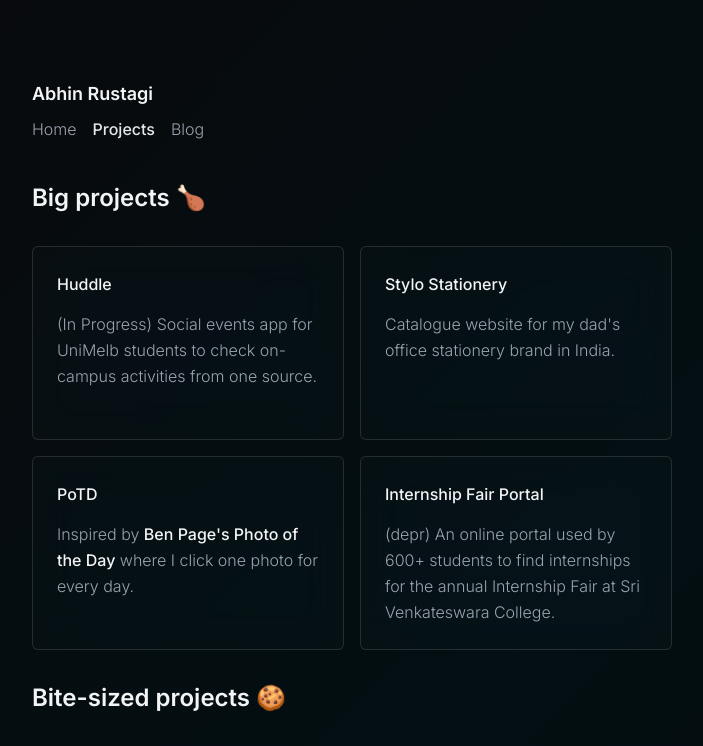
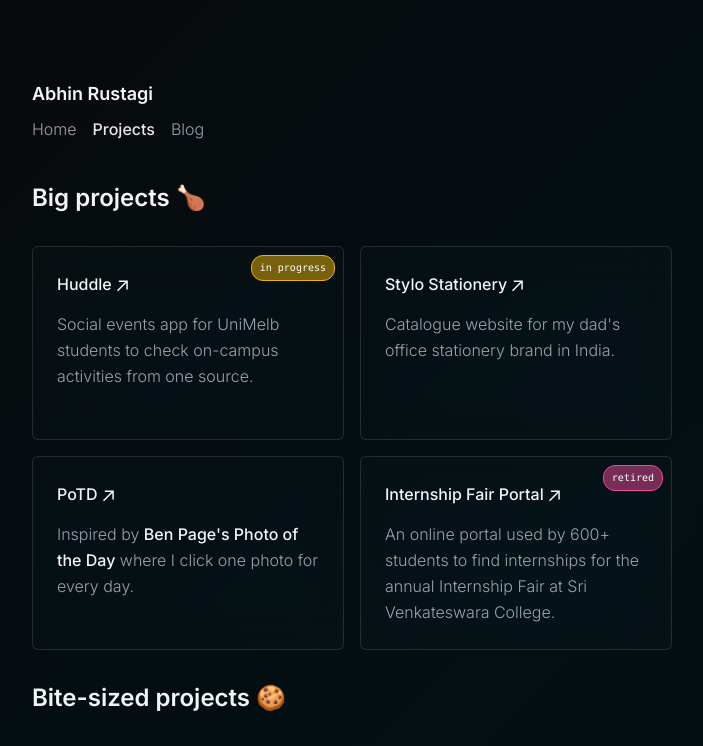
Before and after one commit to AbhinRustagi/abhin.dev, a Next.js app: page /projects in a window 1280 px wide. Shown: the top 746 px of the page, without its empty margins (288-991 px from the left). Built offline with nearby package versions, Linux system fonts and the light colour scheme.

Commit message:
feat: add card status

```diff
--- a/src/app/_components/Card.tsx
+++ b/src/app/_components/Card.tsx
@@ -1,17 +1,55 @@
 import Link from "next/link";
+
+type StatusType = "retired" | "in progress";
+
+interface StatusProps {
+  type: StatusType;
+}
+
+const Status = (props: StatusProps) => {
+  const styles = {
+    retired: "bg-pink-500/50 border-pink-500",
+    "in progress": "bg-yellow-500/50 border-yellow-500",
+  };
+
+  return (
+    <div
+      className={`absolute top-2 right-2 text-white rounded-xl py-1 px-2 text-[0.625rem] font-mono border ${
+        styles[props.type]
+      }`}
+    >
+      {props.type}
+    </div>
+  );
+};
 
 interface CardProps {
   title: string;
   href: string;
   description: string;
+  status?: StatusType;
 }
 
 export default function Card(props: CardProps) {
   return (
-    <div className="card-base h-full">
+    <div className="card-base h-full relative">
+      {props.status && <Status type={props.status} />}
       <div className="mb-2 h-8">
         <Link className="font-medium" target="_blank" href={props.href}>
-          {props.title}
+          {props.title}{" "}
+          <svg
+            width="12"
+            height="12"
+            viewBox="0 0 12 12"
+            fill="none"
+            xmlns="http://www.w3.org/2000/svg"
+            className="inline"
+          >
+            <path
+              d="M2.07102 11.3494L0.963068 10.2415L9.2017 1.98864H2.83807L2.85227 0.454545H11.8438V9.46023H10.2955L10.3097 3.09659L2.07102 11.3494Z"
+              fill="currentColor"
+            ></path>
+          </svg>
         </Link>
       </div>
       <div
--- a/src/content/projects.json
+++ b/src/content/projects.json
@@ -32,8 +32,9 @@
   {
     "type": "big",
     "title": "Huddle",
-    "description": "(In Progress) Social events app for UniMelb students to check on-campus activities from one source.",
-    "href": ""
+    "description": "Social events app for UniMelb students to check on-campus activities from one source.",
+    "href": "",
+    "status": "in progress"
   },
   {
     "type": "big",
@@ -50,7 +51,8 @@
   {
     "type": "big",
     "title": "Internship Fair Portal",
-    "description": "(depr) An online portal used by 600+ students to find internships for the annual Internship Fair at Sri Venkateswara College.",
+    "description": "An online portal used by 600+ students to find internships for the annual Internship Fair at Sri Venkateswara College.",
+    "status": "retired",
     "href": ""
   }
 ]
```
